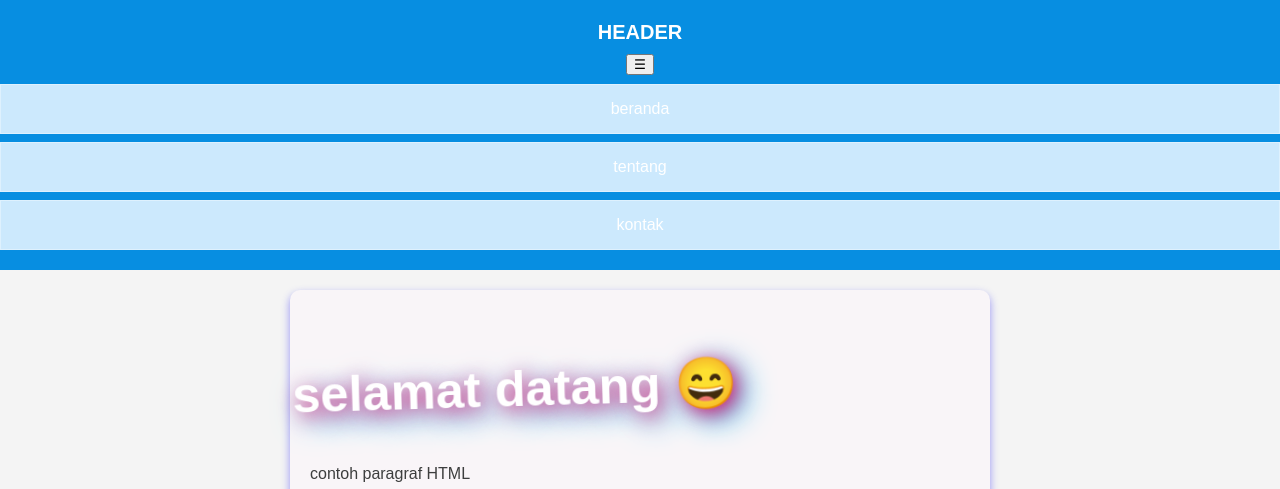
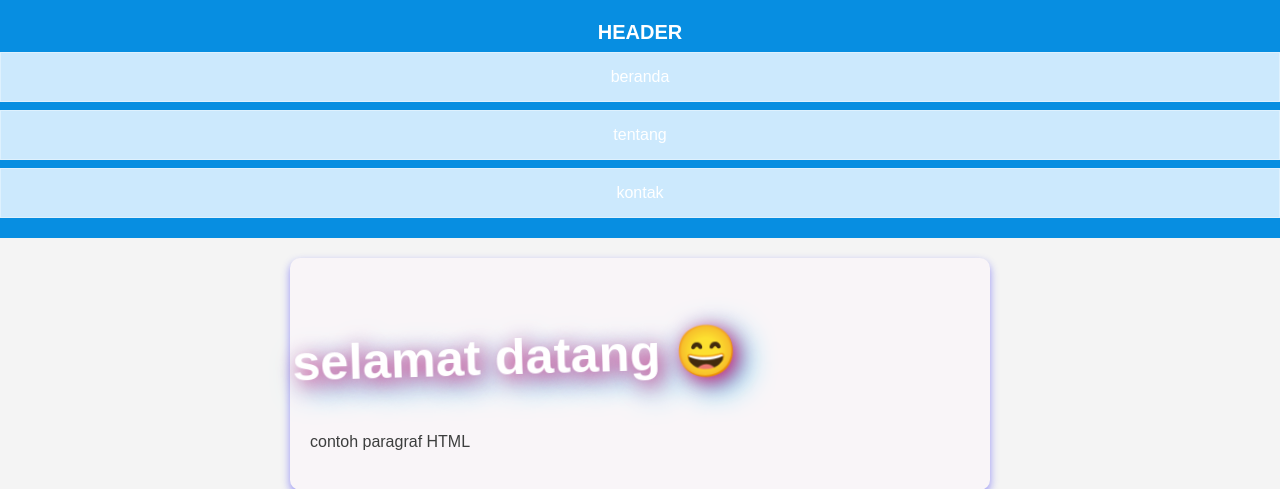
Before and after one commit to wily343/2511500026-PWD-TI1A-2526-1, a PHP site: page /pertemuan-05/index.html in a window 1280 px wide. Shown: the top 489 px of the page. Run offline with PHP 8.4, Linux system fonts and the light colour scheme.

Commit message:
“class menu-toggle”,

```diff
--- a/pertemuan-05/style.css
+++ b/pertemuan-05/style.css
@@ -227,3 +227,11 @@ header li a {
   background: rgba(255, 255, 255, 0.8);
   backdrop-filter: saturate(120%);
 }
+.menu-toggle {
+  display: none;
+  background: none;
+  border: none;
+  color: #ffffff;
+  font-size: 28px;
+  cursor: pointer;
+}
```
